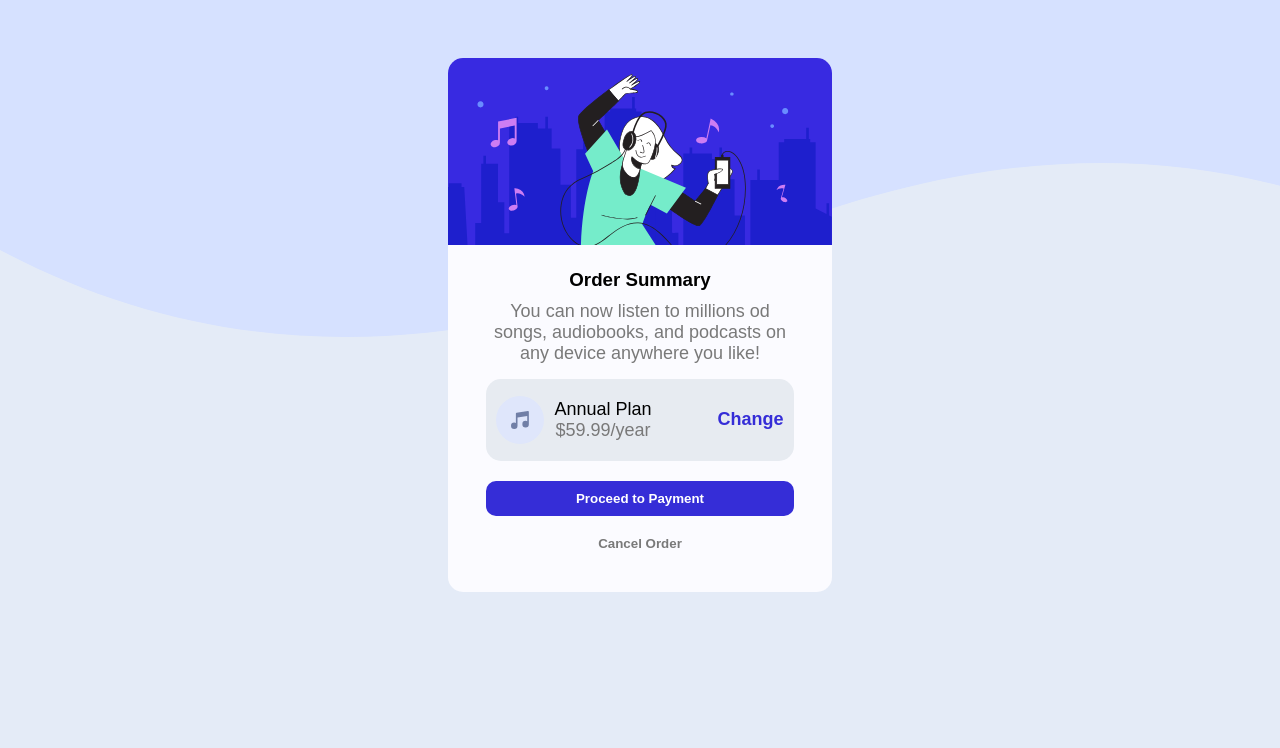
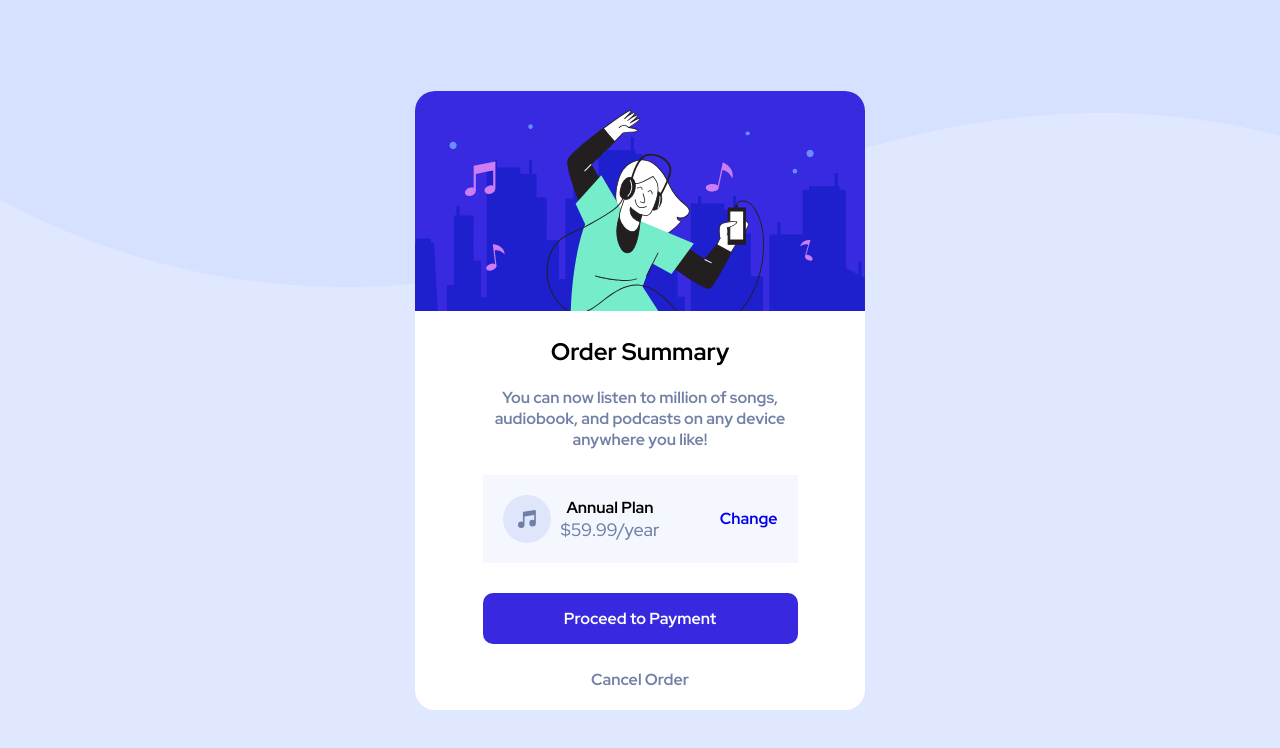
Before and after one commit to LuminousOcto/order-summary, a plain HTML site: page index.html in a window 1280 px wide. Drawn offline with Linux system fonts and the light colour scheme.

Commit message:
revition

```diff
--- a/css/style.css
+++ b/css/style.css
@@ -1,109 +1,145 @@
+@import url('https://fonts.googleapis.com/css2?family=Red+Hat+Display:wght@500;700;900&display=swap');
+
+/* Global */
 * {
   box-sizing: border-box;
   margin: 0;
   padding: 0;
-  font-family: Arial, Helvetica, sans-serif;
+  font-family: 'Red Hat Display', sans-serif;
 }
 
 body {
-  background: url('../images/pattern-background-desktop.svg') no-repeat 0 -100px;
-  background-color: #e4ebf7;
+  display: flex;
+  justify-content: center;
+  background: url('../images/pattern-background-desktop.svg') no-repeat 0 -150px,
+    hsl(225, 100%, 94%);
 }
 
 .container {
-  width: 30%;
-  margin: 0 auto;
+  display: flex;
+  justify-content: center;
+  align-items: center;
+  width: 450px;
+  height: 100vh;
+  background-color: transparent;
+}
+
+h2 {
+  margin-top: 20px;
+  margin-bottom: 20px;
+}
+
+p {
+  margin-bottom: 20px;
+  font-size: 16px;
+  font-weight: bold;
+  color: hsl(224, 23%, 55%);
+}
+
+a {
+  font-size: 16px;
+  font-weight: bold;
+  text-decoration: none;
+}
+
+.block {
+  text-align: left;
+  display: block;
+  font-size: 18px;
+  font-weight: 500;
+  color: hsl(224, 23%, 55%);
 }
 
 button {
   width: 100%;
   margin: 5px 0;
-  padding: 10px 0;
+  padding: 15px 0;
   border: none;
   border-radius: 10px;
-  font-weight: bold;
 }
 
-h3 {
-  font-weight: bold;
+/* Order Summary */
+
+.order-summary {
+  background: #ffffff;
+  border-radius: 20px;
 }
 
-p,
-.block {
-  font-size: 18px;
-  color: #797979;
-}
-
-.block {
-  display: block;
-}
-/* Order Summary */
-#order-summary {
-  background: #fbfbff;
-  height: 100%;
-  margin-top: 15%;
-  border-radius: 15px;
-  /* box-shadow: 1px 1px 5px #000; */
-}
-
-.head img {
-  width: 100%;
-  border-top-right-radius: 15px;
-  border-top-left-radius: 15px;
+.title > img {
+  border-top-right-radius: 20px;
+  border-top-left-radius: 20px;
 }
 
 .main {
-  width: 80%;
-  margin: 5% auto;
   text-align: center;
+  width: 70%;
+  margin: auto;
 }
 
-.main p {
-  margin: 10px 0;
+.annual-plan {
+  display: flex;
+  justify-content: space-evenly;
+  align-items: center;
+  margin-top: 10px;
+  margin: 25px 0;
+  padding: 20px 0;
+  background: hsl(225, 100%, 98%);
 }
 
-.main .annual-plan {
-  display: flex;
-  align-items: center;
-  justify-content: space-evenly;
-  margin: 5% 0;
-  padding: 10px;
-  background-color: #e7ebf1;
-  border-radius: 15px;
-}
-
-.annual-plan p {
-  color: #000;
-  margin-left: 10px;
+.annual-plan img {
+  margin: 0 10px 0 20px;
 }
 
 .annual-plan a {
   margin-left: auto;
-  text-decoration: none;
-  font-size: 18px;
-  font-weight: bold;
-  color: #352dd7;
+  margin-right: 20px;
 }
 
-.bottom .payment {
-  background: #352dd7;
-  color: #fff;
+.payment {
+  background: hsl(245, 75%, 52%);
 }
 
-.bottom .cancel {
-  background: #fbfbff;
-  color: #797979;
-  margin-bottom: 10%;
+.payment a {
+  color: #ffffff;
 }
 
-@media (max-width: 1024px) {
+.payment:hover {
+  cursor: pointer;
+}
+
+.cancel {
+  background: transparent;
+  /* margin-bottom: 20px; */
+}
+
+.cancel a {
+  color: hsl(224, 23%, 55%);
+}
+
+@media only screen and (max-width: 425px) {
+  h2 {
+    font-size: 24px;
+  }
+
   .container {
-    width: 60%;
+    width: 300px;
+  }
+
+  .order-summary {
+    width: 300px;
+  }
+
+  .title img {
+    width: 300px;
+  }
+
+  .main {
+    width: 85%;
+  }
+
+  .annual-plan h4 {
+    margin-right: 20px;
+    text-align: left;
+    font-size: 16px;
   }
 }
-
-@media (max-width: 580px) {
-  .container {
-    width: 90%;
-  }
-}
--- a/index.html
+++ b/index.html
@@ -4,36 +4,33 @@
   <meta charset="UTF-8">
   <meta http-equiv="X-UA-Compatible" content="IE=edge">
   <meta name="viewport" content="width=device-width, initial-scale=1.0">
-  <title>Document</title>
+  <title>Order Summary</title>
   <link rel="stylesheet" href="css/style.css">
 </head>
 <body>
   <div class="container">
-    <section id="order-summary">
-      <div class="head">
+    <div class="order-summary">
+      <div class="title">
         <img src="images/illustration-hero.svg" alt="">
       </div>
       <div class="main">
-        <h3>Order Summary</h3>
+        <h2>Order Summary</h2>
         <p>
-          You can now listen to millions od songs, audiobooks, and podcasts on any device anywhere you like!
+          You can now listen to million of songs, audiobook, and podcasts on any device anywhere you like!
         </p>
         <div class="annual-plan">
-          <img src="images/icon-music.svg" alt="">
-          <p>
-            Annual Plan
-            <span class="block">
-              $59.99/year
-            </span>
-          </p>
+          <img src="images/icon-music.svg" alt="" srcset="">
+          <h4>Annual Plan <span class="block">$59.99/year</span></h4>
           <a href="#">Change</a>
         </div>
-        <div class="bottom">
-          <button class="payment">Proceed to Payment</button>
-          <button class="cancel">Cancel Order</button>
-        </div>
+        <button class="payment">
+          <a href="#">Proceed to Payment</a>
+        </button>
+        <button class="cancel">
+          <a href="#">Cancel Order</a>
+        </button>
       </div>
-    </section>
+    </div>
   </div>
 </body>
 </html>
```
